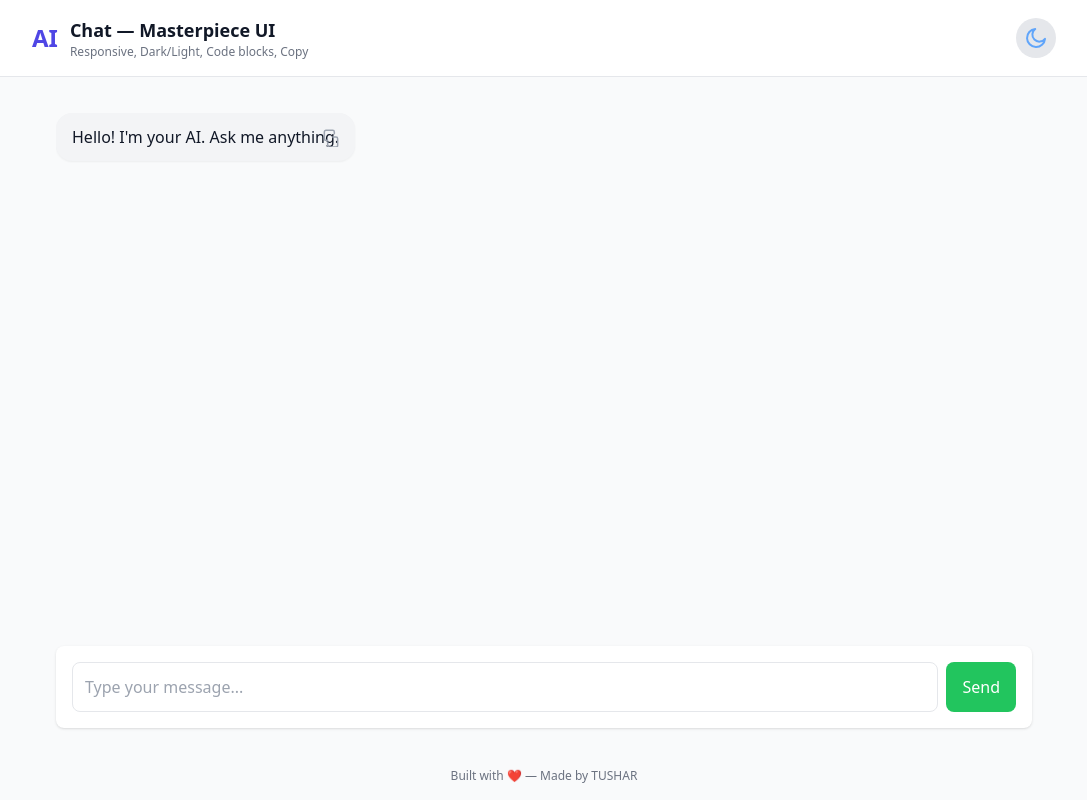
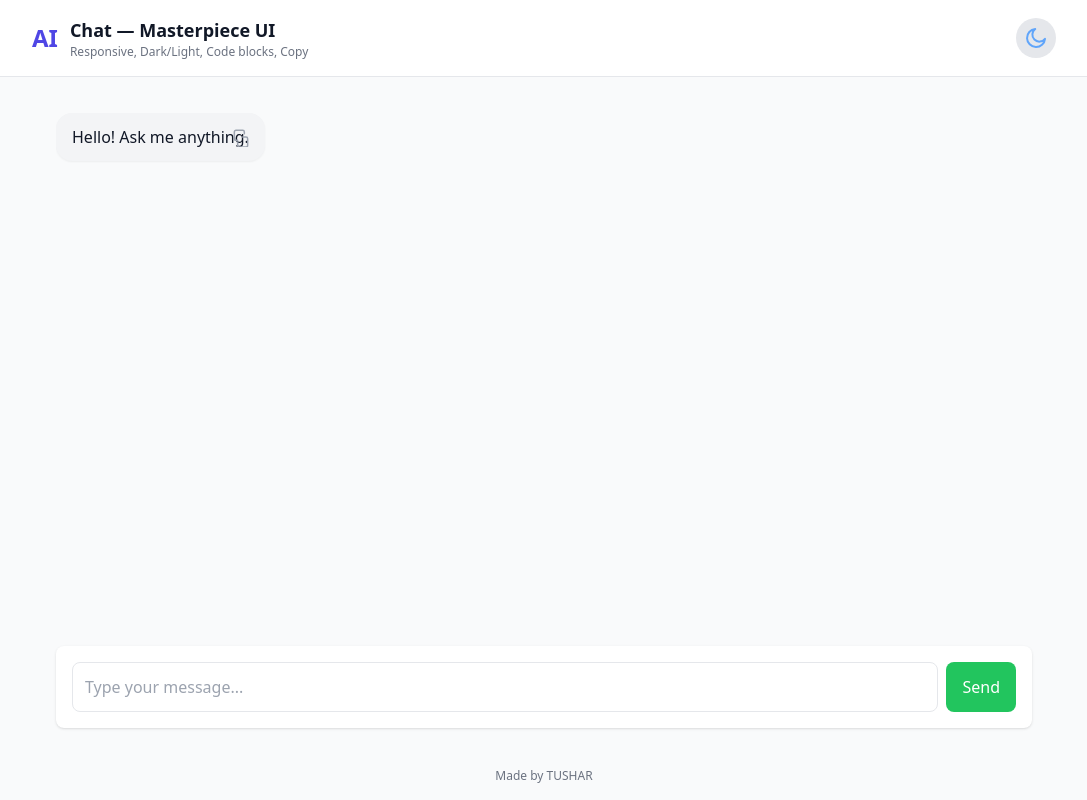
Before and after one commit to FrozenX2412/ai, a Next.js app: page / in a window 1280 px wide. Shown: the whole page, without its empty margins (96-1183 px from the left). Built offline with nearby package versions, Linux system fonts and the light colour scheme.

Commit message:
Update index.js

```diff
--- a/pages/index.js
+++ b/pages/index.js
@@ -5,13 +5,12 @@ import ChatInput from '../components/ChatInput'
 
 export default function Home() {
   const [messages, setMessages] = useState([
-    { role: 'assistant', content: "Hello! I'm your AI. Ask me anything." }
+    { role: 'assistant', content: "Hello! Ask me anything." }
   ])
   const [loading, setLoading] = useState(false)
   const [theme, setTheme] = useState('dark')
   const listRef = useRef()
 
-  // Load from localStorage (runs only on client)
   useEffect(() => {
     try {
       const savedMessages = JSON.parse(localStorage.getItem('messages'))
@@ -22,7 +21,7 @@ export default function Home() {
     } catch {}
   }, [])
 
-  // Save to localStorage + auto scroll
+
   useEffect(() => {
     if (typeof window !== 'undefined') {
       localStorage.setItem('messages', JSON.stringify(messages))
@@ -86,7 +85,7 @@ export default function Home() {
       </main>
 
       <footer className="text-center py-4 text-xs text-gray-500">
-        Built with ❤️ — Made by TUSHAR
+          Made by TUSHAR
       </footer>
     </div>
   )
```
